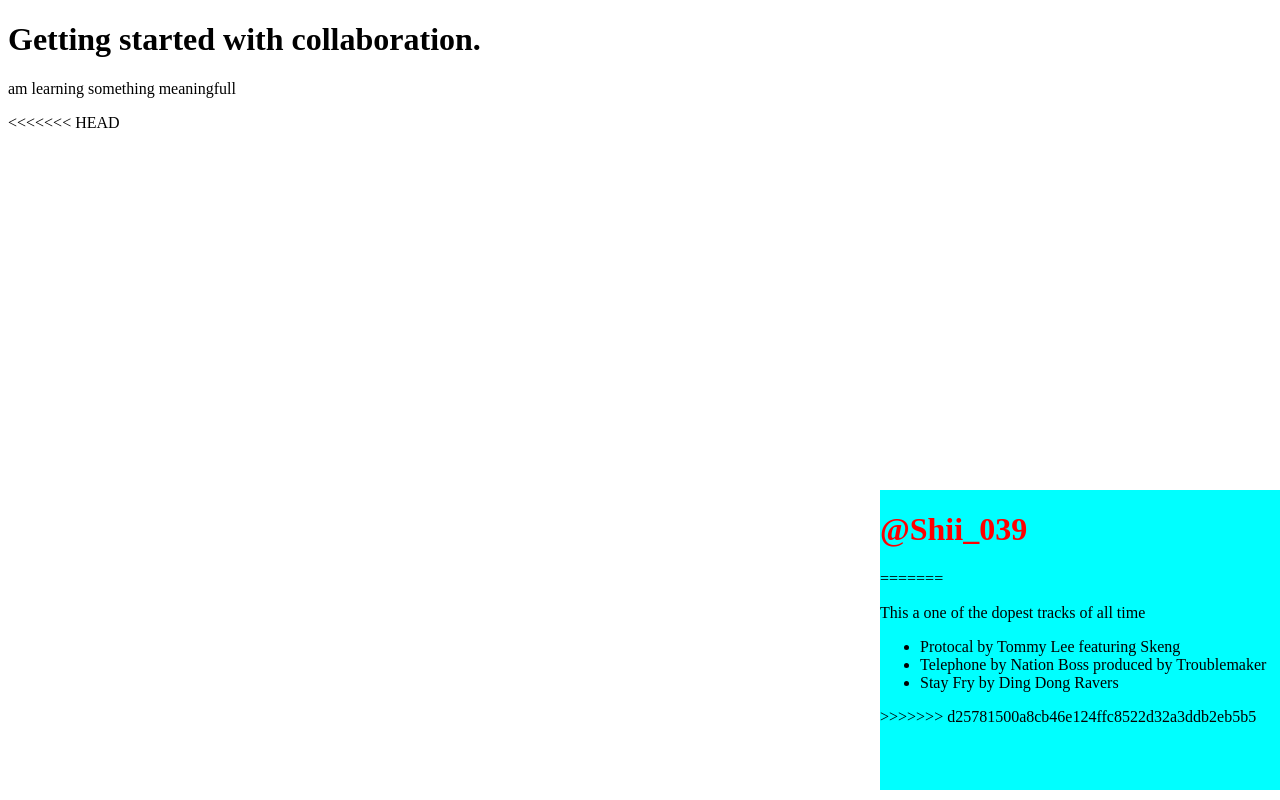
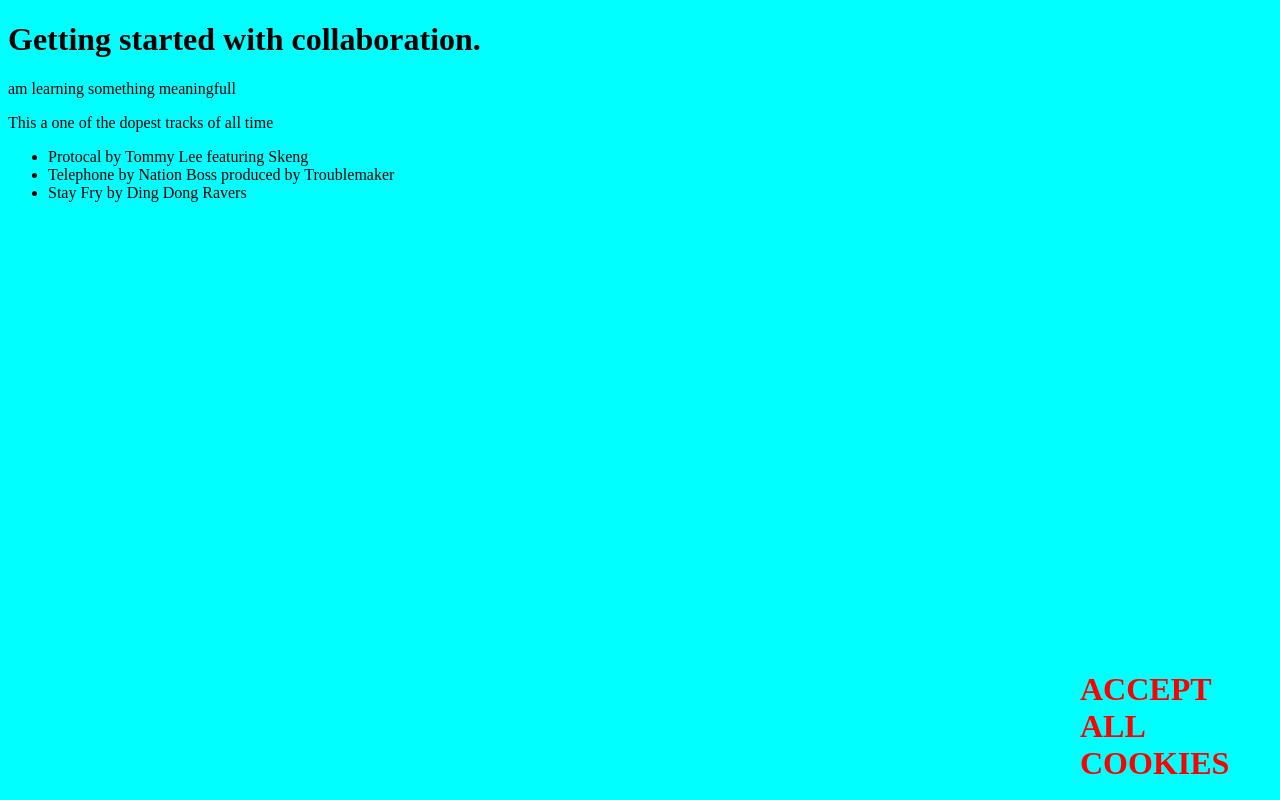
Before and after one commit to zenocodes/treadstone, a plain HTML site: page index.html in a window 1280 px wide. Drawn offline with Linux system fonts and the light colour scheme.

Commit message:
changed background color

```diff
--- a/index.html
+++ b/index.html
@@ -6,13 +6,13 @@
     <meta name="viewport" content="width=device-width, initial-scale=1.0">
     <title>Project Treadstone</title>
 </head>
-<body>
+<body style="background-color: aqua;">
     <h1>Getting started with collaboration.</h1>
     <p>am learning something meaningfull</p>
-<<<<<<< HEAD
-    <div style="position: absolute; bottom: 10px; right: 0px; width: 400px ; height: 300px; background-color: aqua;">
-        <h1 style="color:red ; font: size 400px; ;">@Shii_039</h1>
-=======
+    <div style="position: absolute; bottom: 0px; right: 0px; width: 200px ; height: 150px; background-color: aqua;">
+        <h1 style="color:red ; font: size 400px; ;">ACCEPT ALL COOKIES</h1>
+    </div>
+
     <div>
         <p>This a one of the dopest tracks of all time</p>
         <ul>
@@ -22,7 +22,5 @@
         </ul>
     </div>
 
->>>>>>> d25781500a8cb46e124ffc8522d32a3ddb2eb5b5
-
 </body>
 </html>
```
